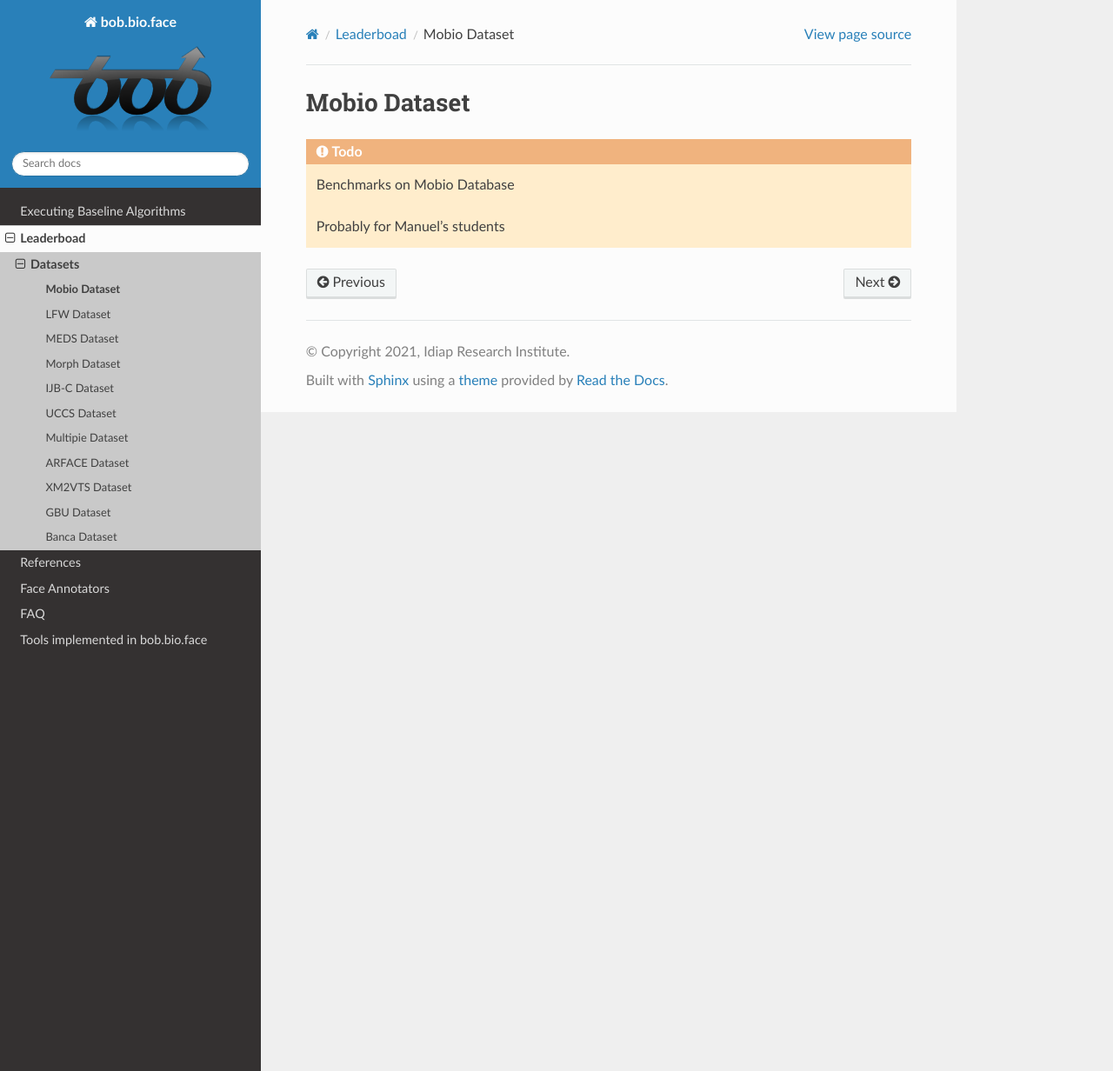
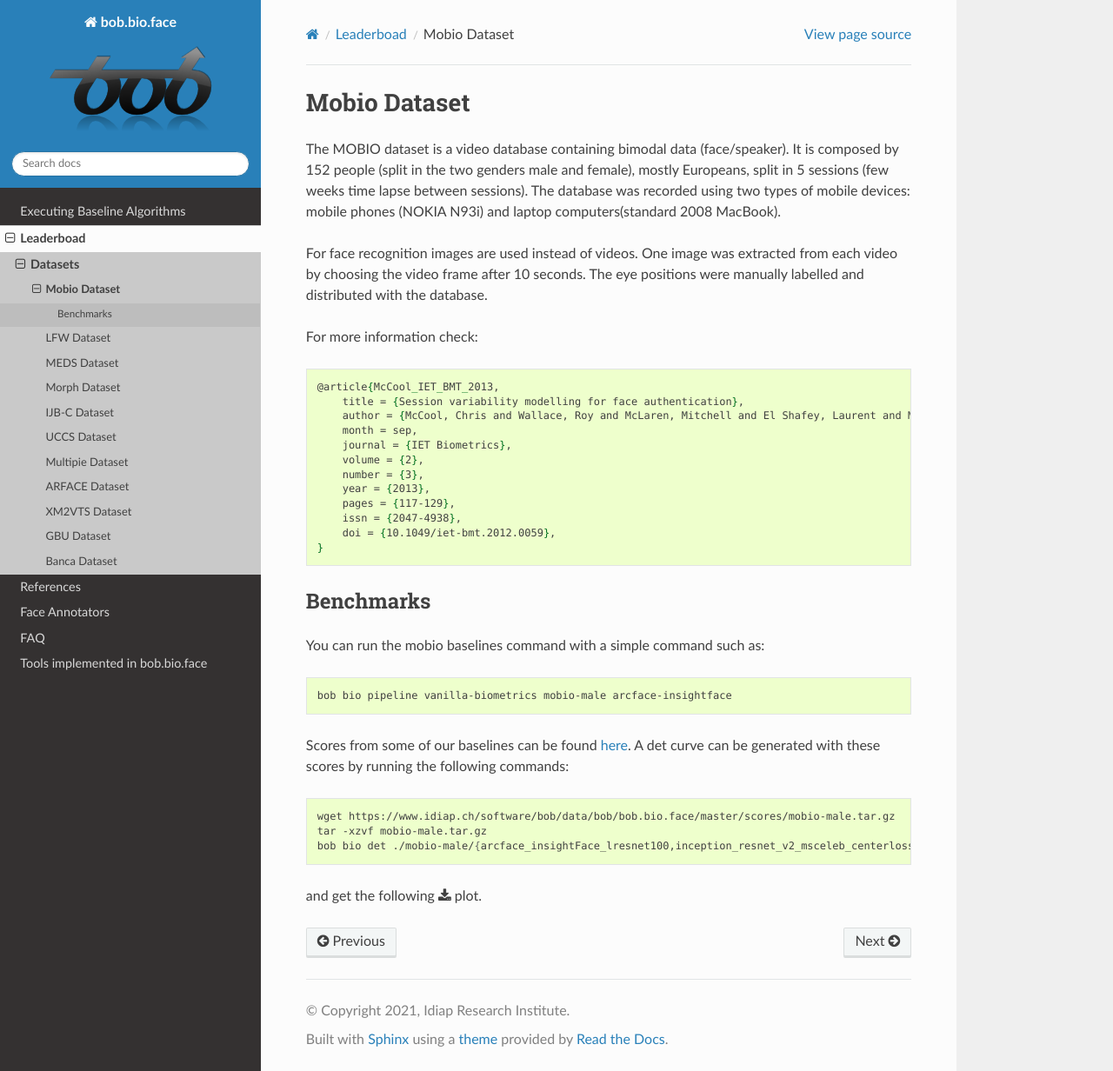
Before and after one commit to bioidiap/bob.bio.face, a Sphinx documentation site: the page built from doc/leaderboard/mobio.rst, in a window 1280 px wide and 1232 px high. Shown: the whole window at 87% size. Built offline with Sphinx 7.4.7 and the Read the Docs theme 2.0.0, drawn with Linux system fonts in a browser that asks for light colours; the version number could not be read and is left out.

Commit message:
Benchmarks

```diff
--- a/doc/leaderboard/mobio.rst
+++ b/doc/leaderboard/mobio.rst
@@ -7,7 +7,50 @@ Mobio Dataset
 =============
 
 
-.. todo::
-   Benchmarks on Mobio Database
+The MOBIO dataset is a video database containing bimodal data (face/speaker).
+It is composed by 152 people (split in the two genders male and female), mostly Europeans, split in 5 sessions (few weeks time lapse between sessions).
+The database was recorded using two types of mobile devices: mobile phones (NOKIA N93i) and laptop
+computers(standard 2008 MacBook).
 
-   Probably for Manuel's students
+For face recognition images are used instead of videos.
+One image was extracted from each video by choosing the video frame after 10 seconds.
+The eye positions were manually labelled and distributed with the database.
+
+For more information check:
+
+.. code-block:: latex
+
+    @article{McCool_IET_BMT_2013,
+        title = {Session variability modelling for face authentication},
+        author = {McCool, Chris and Wallace, Roy and McLaren, Mitchell and El Shafey, Laurent and Marcel, S{\'{e}}bastien},
+        month = sep,
+        journal = {IET Biometrics},
+        volume = {2},
+        number = {3},
+        year = {2013},
+        pages = {117-129},
+        issn = {2047-4938},
+        doi = {10.1049/iet-bmt.2012.0059},
+    }
+
+
+Benchmarks
+==========
+
+You can run the mobio baselines command with a simple command such as:
+
+.. code-block:: bash
+
+   bob bio pipeline vanilla-biometrics mobio-male arcface-insightface
+
+
+Scores from some of our baselines can be found `here <https://www.idiap.ch/software/bob/data/bob/bob.bio.face/master/scores/mobio-male.tar.gz>`_.
+A det curve can be generated with these scores by running the following commands:
+
+.. code-block:: bash
+
+   wget https://www.idiap.ch/software/bob/data/bob/bob.bio.face/master/scores/mobio-male.tar.gz
+   tar -xzvf mobio-male.tar.gz
+   bob bio det ./mobio-male/{arcface_insightFace_lresnet100,inception_resnet_v2_msceleb_centerloss_2018,iresnet50,iresnet100,mobilenetv2_msceleb_arcface_2021,resnet50_msceleb_arcface_20210521,vgg16_oxford_baseline,afffe_baseline}/scores-{dev,eval} --legends arcface_insightFace_lresnet100,inception_resnet_v2_msceleb_centerloss_2018,iresnet50,iresnet100,mobilenetv2_msceleb_arcface_2021,resnet50_msceleb_arcface_20210521,vgg16_oxford_baseline,afffe -S -e --figsize 16,8
+
+and get the following :download:`plot <./plots/det-mobio-male.pdf>`.
```
Also changed, not shown: doc/baselines.rst (+9 -9 lines), 1 other file.
